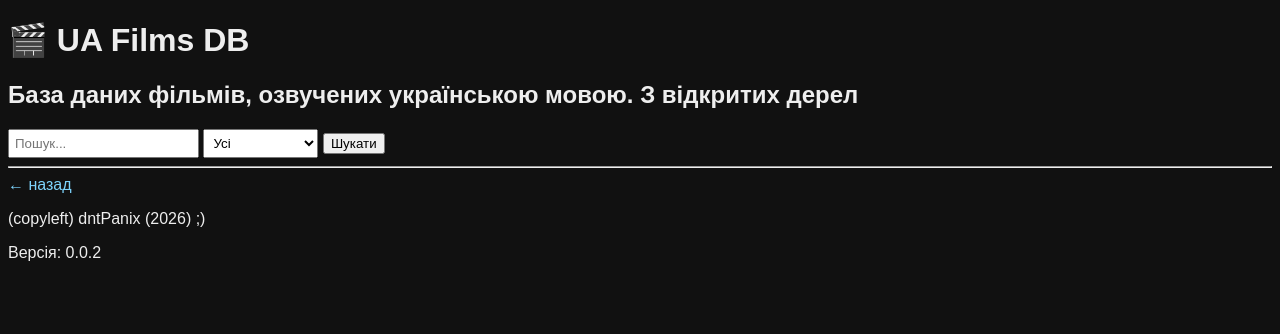
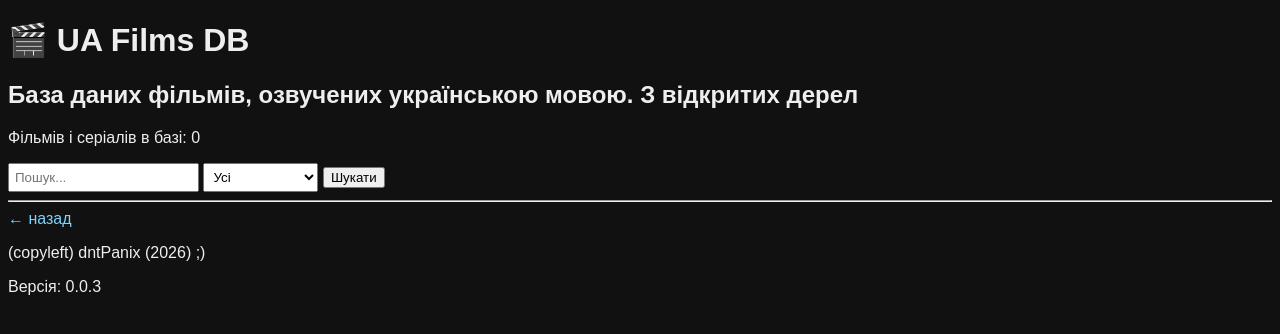
Before and after one commit to alex-pancho/uafilm, a Flask app: page / in a window 1280 px wide. Shown: the top 334 px of the page. Run offline with Flask 3, Linux system fonts and the light colour scheme; data that the repository does not hold is empty.

Commit message:
first try

```diff
--- a/index.py
+++ b/index.py
@@ -13,4 +13,4 @@ t.daemon = True
 t.start()
 
 webbrowser.open(f"http://{HOST}:{PORT}")
-input("I`m ROBOT\n")
+t.join()
--- a/miniapp/app.py
+++ b/miniapp/app.py
@@ -1,11 +1,21 @@
-from pathlib import Path
+import os
+import sys
+import sqlite3
 from flask import Flask, render_template, request, g
-import sqlite3
 
 app = Flask(__name__)
 
 
-DB_PATH = Path(__file__).parent.parent / "database" / "films.sqlite"
+def base_path():
+    # якщо exe
+    if getattr(sys, "frozen", False):
+        return os.path.dirname(sys.executable)
+    # якщо звичайний запуск
+    return os.path.dirname(os.path.dirname(os.path.abspath(__file__)))
+
+
+DB_PATH = os.path.join(base_path(), "database", "films.sqlite")
+
 
 def get_db():
     if "db" not in g:
@@ -28,6 +38,8 @@ def index():
     q = request.args.get("q", "").strip()
     type_src = request.args.get("type", "").strip()
 
+    total = db.execute("SELECT COUNT(*) FROM content").fetchone()[0]
+
     sql = "SELECT * FROM content WHERE 1=1"
     params = []
 
@@ -35,6 +47,7 @@ def index():
         sql += " AND (title_ua LIKE ? OR title_ua LIKE ?)"
         params.append(f"%{q}%")
         params.append(f"%{q.title()}%")
+
     if type_src:
         sql += " AND type_src = ?"
         params.append(type_src)
@@ -47,7 +60,8 @@ def index():
         items=items,
         q=q,
         type_src=type_src,
-        version=APP_VERSION
+        version=APP_VERSION,
+        total=total
     )
 
 
@@ -62,9 +76,9 @@ def detail(item_id):
     return render_template(
         "detail.html",
         item=item,
-        version=APP_VERSION
+        version=APP_VERSION,
     )
 
-APP_VERSION = "0.0.2"
+APP_VERSION = "0.0.3"
 if __name__ == "__main__":
     app.run(debug=True, port=80)
--- a/miniapp/templates/index.html
+++ b/miniapp/templates/index.html
@@ -1,5 +1,6 @@
 {% extends "base.html" %}
 {% block content %}
+<p>Фільмів і серіалів  в базі: {{ total }}</p>
 
 <form method="get">
     <input type="text" name="q" placeholder="Пошук..." value="{{ q }}">
```
Also changed, not shown: 2 other files.
